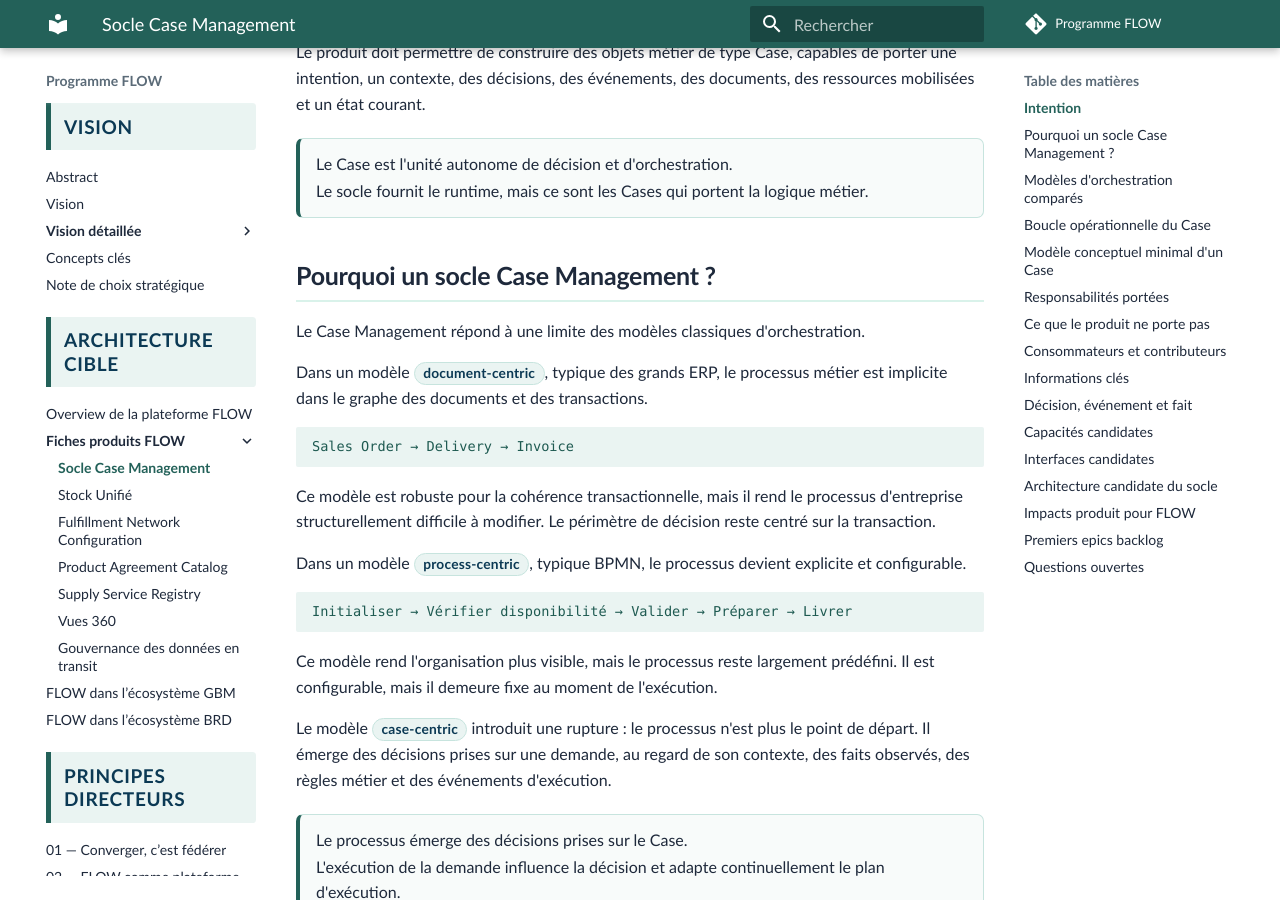
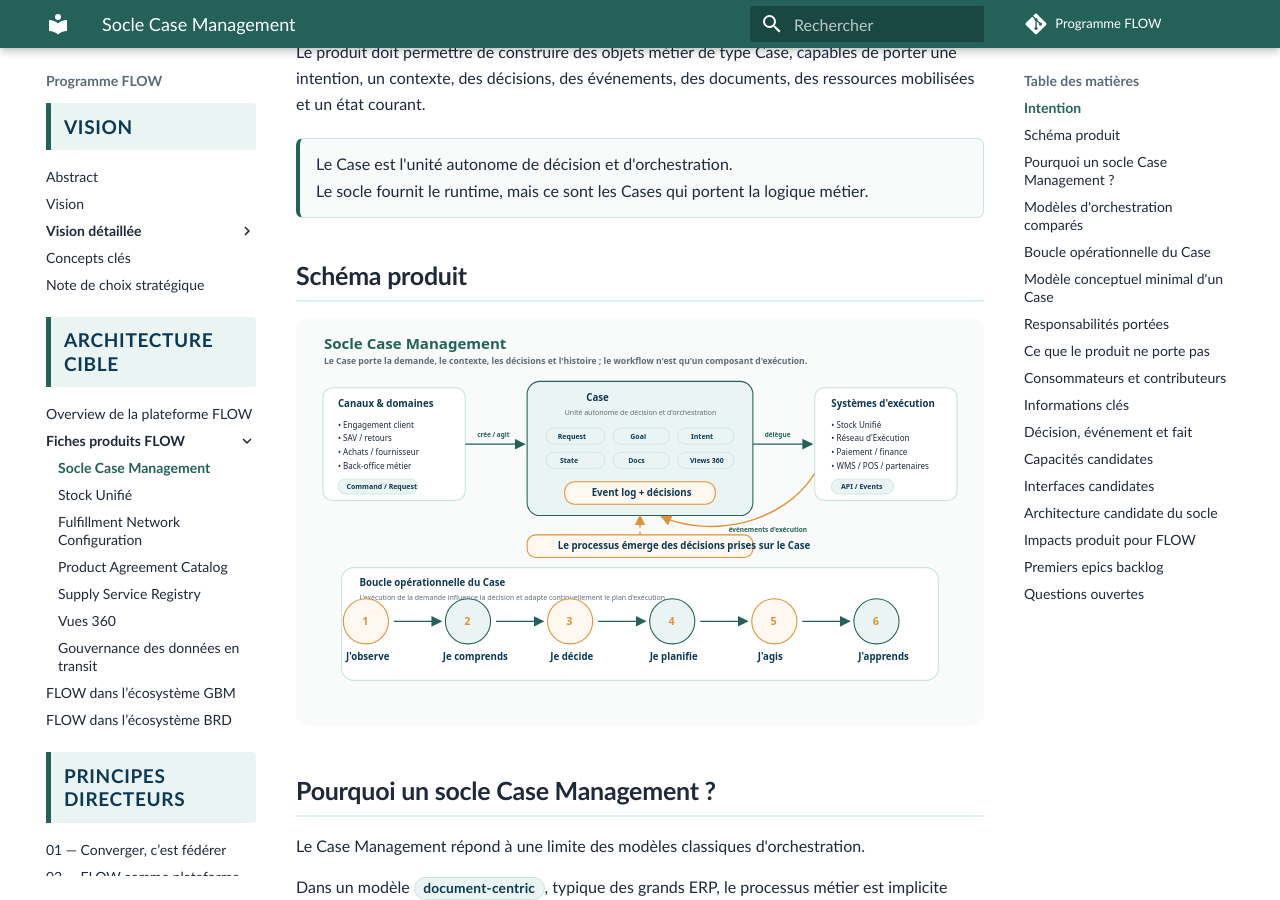
Before and after one commit to laurent-sintes/FLOW-Program, an MkDocs documentation site: the page built from docs/architecture-cible/produits/socle-case-management.md, in a window 1280 px wide and 900 px high, scrolled down 350 px. Built offline with MkDocs 1.6.1 and Material for MkDocs 9.7.7, drawn with Linux system fonts in a browser that asks for light colours; comment, search, counter and statistics services are not loaded.

Commit message:
Integre le schema produit Socle Case Management

```diff
--- a/docs/architecture-cible/produits/socle-case-management.md
+++ b/docs/architecture-cible/produits/socle-case-management.md
@@ -12,6 +12,10 @@ Le produit doit permettre de construire des objets métier de type Case, capable
   <p>Le Case est l'unité autonome de décision et d'orchestration.</p>
   <p>Le socle fournit le runtime, mais ce sont les Cases qui portent la logique métier.</p>
 </div>
+
+## Schéma produit
+
+![Schéma produit — Socle Case Management](../../assets/images/produit-socle-case-management.svg)
 
 ## Pourquoi un socle Case Management ?
 
```
